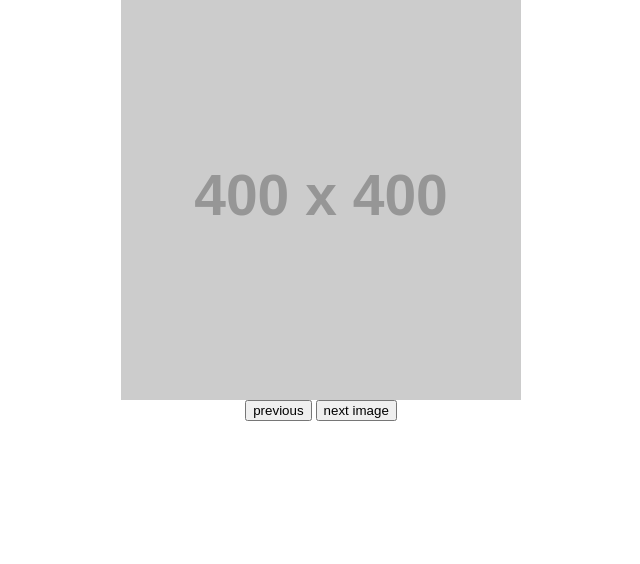
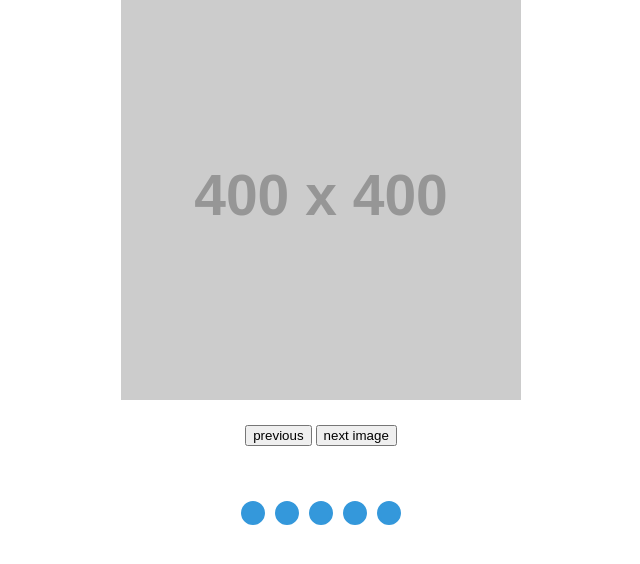
Before and after one commit to Przemekphob/zadanie-10.3, a website: page index.html in a window 1280 px wide. Shown: the whole page, without its empty margins (319-959 px from the left). Drawn offline with nearby package versions, Linux system fonts and the light colour scheme; placeholder pictures from the web are drawn by us.

Commit message:
carousel fix

```diff
--- a/index.html
+++ b/index.html
@@ -9,7 +9,7 @@
     <body>
         <section>
             <div id="carousel">
-                <ul>
+                <ul id="images">
                     <li class="slide"><img src="https://dummyimage.com/400x400/000/fff&text=1" alt="1"></li>
                     <li class="slide"><img src="https://dummyimage.com/400x400/000/fff&text=2" alt="2"></li>
                     <li class="slide"><img src="https://dummyimage.com/400x400/000/fff&text=3" alt="3"></li>
@@ -17,9 +17,20 @@
                     <li class="slide"><img src="https://dummyimage.com/400x400/000/fff&text=5" alt="5"></li>
                 </ul>
             </div>
-            <div class="slider_nav">
-                <button class="prev"> previous </button>
-                <button class="next"> next image </button>
+            <div class="slider">
+                <div class="slider__nav">
+                    <button class="prev"> previous </button>
+                    <button class="next"> next image </button>
+                </div>
+                <div class="slider__dots">
+                    <ul id="dots">
+                        <li></li>
+                        <li></li>
+                        <li></li>
+                        <li></li>
+                        <li></li>
+                    </ul>
+                </div>
             </div>
         </section>
     	<script type="text/javascript" src="js/scripts.js"></script>
--- a/js/scripts.js
+++ b/js/scripts.js
@@ -1,19 +1,20 @@
 $(function(){
 	var carouselList = $("#carousel ul");
 
-	setInterval(changeSlide, 3000);
+	setInterval(changeSlide, 5000);
 
 	function changeSlide () {
 		carouselList.animate({'marginLeft':'-100%'}, 500, moveFirstSlide);
 	}
 
+	carouselList.find("li:first").before(carouselList.find("li:last"));
 
 	function moveFirstSlide() {
 		var firstItem = carouselList.find("li:first");
 		var lastItem = carouselList.find("li:last");
 
 		lastItem.after(firstItem);
-		carouselList.css({marginLeft:0});
+		carouselList.css({'marginLeft':0});
 	}
 
 	$( ".next" ).click(function() {
@@ -36,26 +37,13 @@ $(function(){
 
 
 
+	$('#dots').children().each(function(idx, val){
+		$(this).click(function() {
+			carouselList.animate({'marginLeft': (idx * -100) + "%"}, 500);
+		});
+	})
 
 
 
 
-/*
-	  $('.prev').on('click', function() {
-
-	    carouselList.animate({left: '0%'}, 300, function(){
-
-	      carouselList.css('left', '-100%');
-
-	      $('.slide').first().before($('.slide').last());
-
-	    });
-
-
-	  });
-
-*/
-
-
-
 });
--- a/sass/style.scss
+++ b/sass/style.scss
@@ -19,7 +19,6 @@ section {
 	padding: 0;
 	margin: 0;
 	box-sizing: border-box;
-}
 
 	ul {
   	list-style-type: none;
@@ -31,12 +30,44 @@ ul {
   	left: -100%;
 
 	  	li {
-  		list-style-type: none;
 			width: calc(100% / 5);
 			height: 100%;
 	 		padding: 0;
 			margin: 0;
 			float: left;
+	  	}
+	}
 
 }
+
+.slider {
+	display: flex;
+	justify-content: center;
+	align-items: center;
+	flex-direction: column;
+
+	&__nav {
+		padding: 25px;
+
 	}
+
+	&__dots {
+		padding: 25px;
+		ul {
+			margin: 0;
+			padding: 0;
+			display: flex;
+			flex-direction: row;
+			list-style-type: none;
+			li {
+				padding: 10px;
+				margin: 5px;
+				border: 2px solid #3498db;
+				border-radius: 50%;
+				background-color: #3498db;
+				cursor: pointer;
+			}
+		}
+	}
+
+}
```
Also changed, not shown: css/style.css, css/style.prefixed.css, 2 other files. Lines whose indentation alone changed are shown as unchanged.
